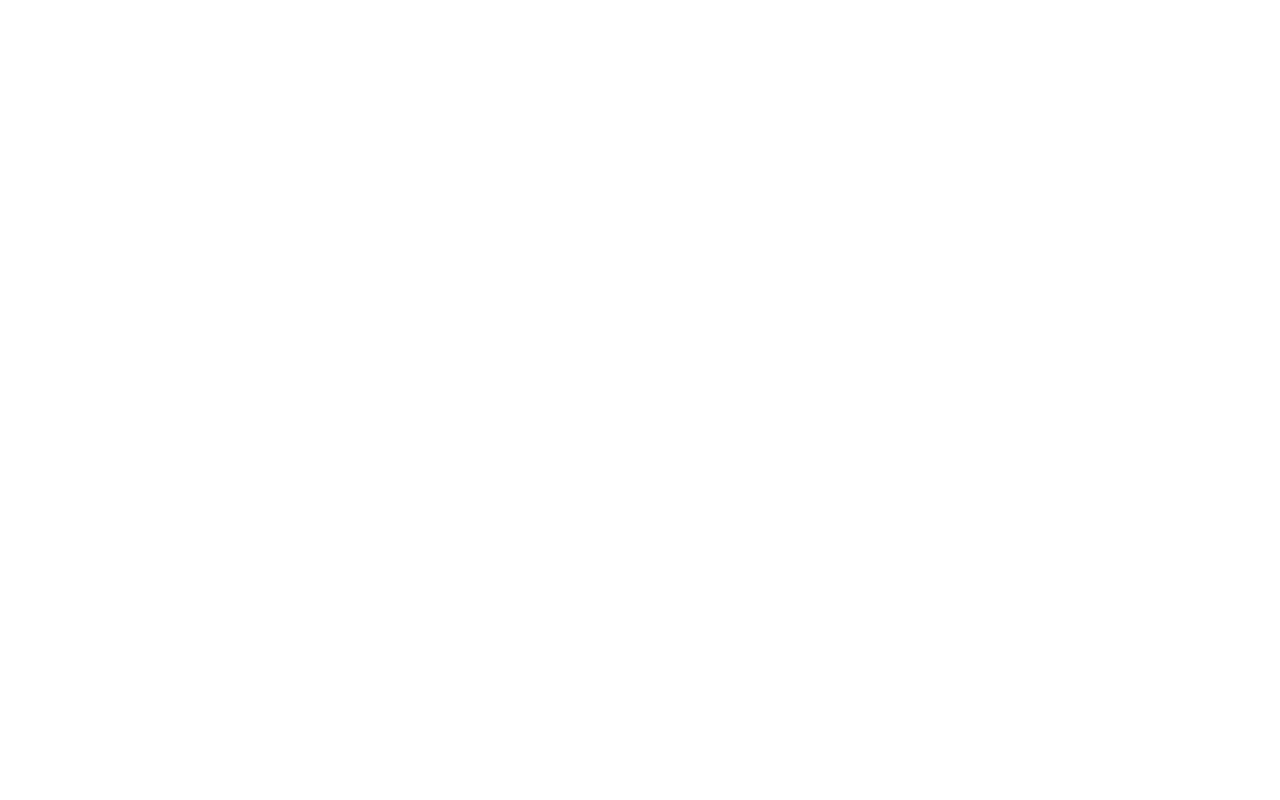
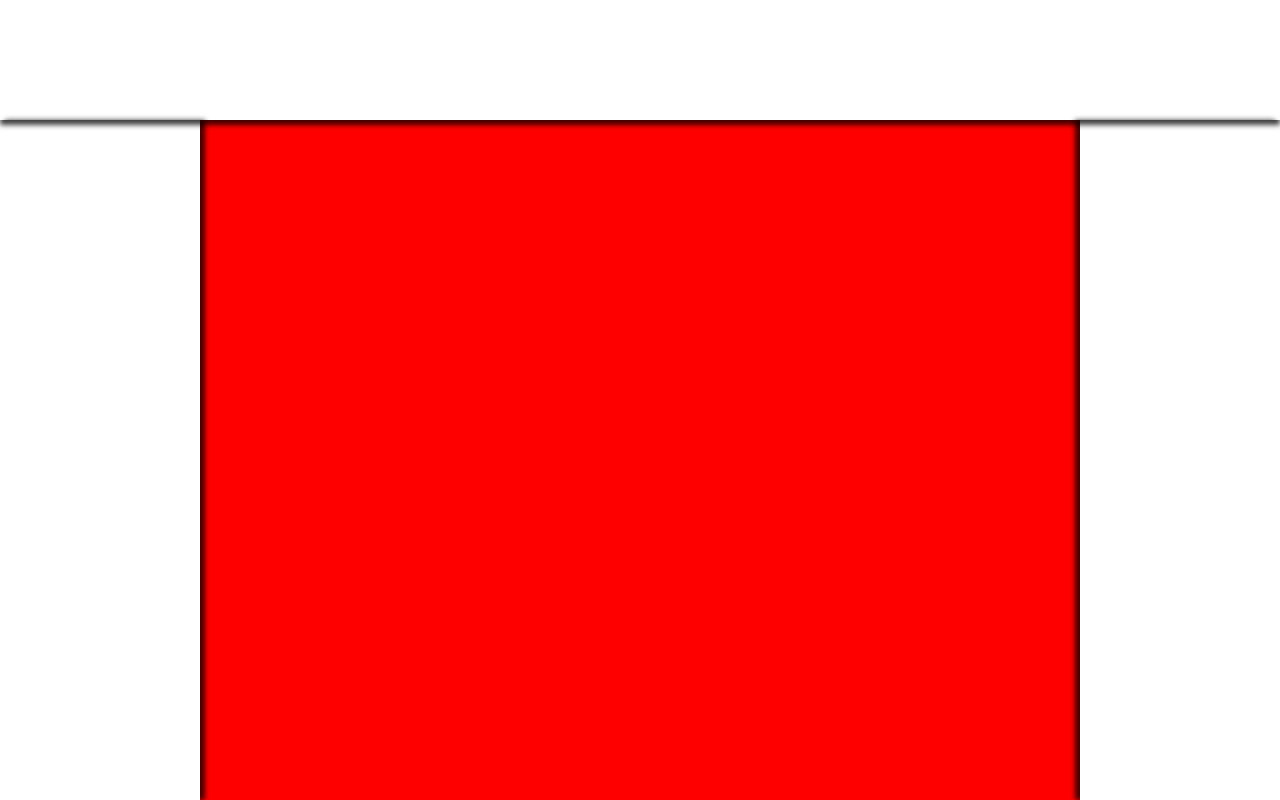
Before and after one commit to pangkurr/portfolio2406, a plain HTML site: page index.html in a window 1280 px wide. Drawn offline with Linux system fonts and the light colour scheme.

Commit message:
apply layout to html file

```diff
--- a/css/style.css
+++ b/css/style.css
@@ -0,0 +1,79 @@
+:root {
+  --common-textColor: #000;
+  --common-textSize: 16px;
+}
+
+/* basic settings */
+* {
+  margin: 0;
+  padding: 0;
+  box-sizing: border-box;
+  color: var(--common-textColor);
+  font-size: var(--common-textSize);
+}
+
+a {
+  text-decoration: none;
+}
+
+li {
+  list-style: none;
+}
+
+body {
+  width: 100%;
+  height: 100vh;
+  overflow: hidden;
+}
+
+/* container common */
+.container {
+  position: relative;
+  width: 100%;
+  height: 100vh;
+  padding: 15vh 25vh 0vh;
+  overflow: hidden;
+}
+
+.container.main {
+  display: flex;
+  justify-content: center;
+  align-items: center;
+}
+
+/* header */
+header {
+  position: fixed;
+  top: 0%;
+  width: 100%;
+  height: 15vh;
+  box-shadow: 0 5px 5px rgba(0, 0, 0, 0.75);
+}
+
+/* main */
+main.portfolio-machine {
+  width: 100%;
+  height: 100%;
+  background: red;
+}
+
+/* nav */
+nav {
+  position: fixed;
+  width: 25vh;
+  height: 85vh;
+  bottom: 0%;
+}
+
+nav.tag-navi {
+  left: 0%;
+  box-shadow: 5px 0px 5px rgba(0, 0, 0, 0.75);
+}
+
+nav.contactMe {
+  right: 0%;
+  box-shadow: -5px 0px 5px rgba(0, 0, 0, 0.75);
+}
+
+
+/* portfolio page */
--- a/index.html
+++ b/index.html
@@ -7,7 +7,12 @@
     <link rel="stylesheet" href="css/style.css">
 </head>
 <body>
-
+    <div class="container main">
+        <header class="homepage-navi"></header>
+        <nav class="tag-navi"></nav>
+        <main class="portfolio-machine"></main>
+        <nav class="contactMe"></nav>
+    </div>
     <script src="js/script.js"></script>
 </body>
 </html>
```
